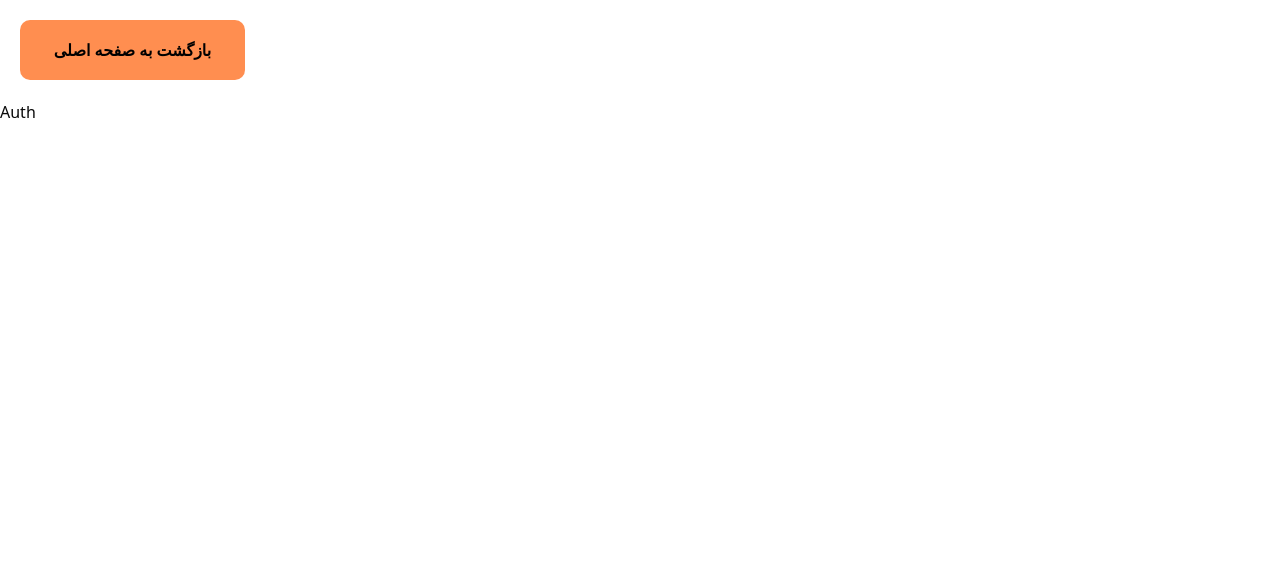
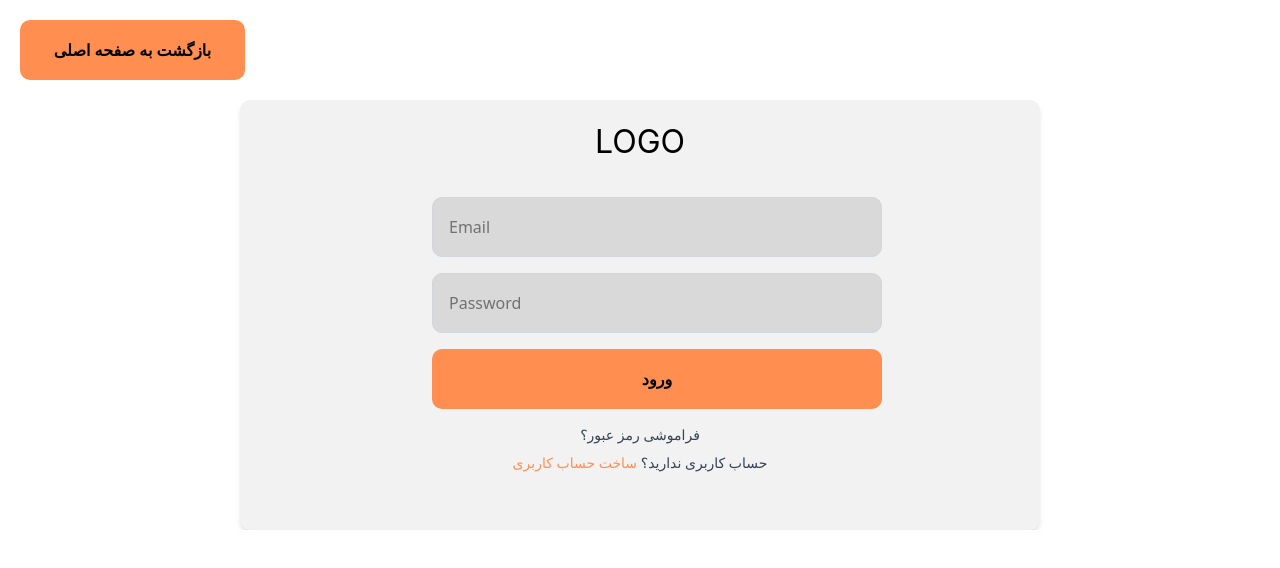
Before and after one commit to nima-saeidi/alborz-amozesh-frontend, a Next.js app: page /auth in a window 1280 px wide. Shown: the top 568 px of the page. Built offline with nearby package versions, Linux system fonts and the light colour scheme.

Commit message:
افزودن فرم ورود کاربر

```diff
--- a/src/app/auth/page.tsx
+++ b/src/app/auth/page.tsx
@@ -1,7 +1,112 @@
-export default function Page() {
-    return (
-        <div>
-            Auth
+"use client";
+
+import { useState } from "react";
+import Link from "next/link";
+import { useRouter } from "next/navigation";
+
+export default function AuthPage() {
+  const [email, setEmail] = useState("");
+  const [password, setPassword] = useState("");
+  const router = useRouter();
+
+  const handleSubmit = (e: React.FormEvent) => {
+    e.preventDefault();
+    if (email === "admin@example.com" && password === "123456") {
+      router.push("/dashboard");
+    } else {
+      alert("ایمیل یا رمز عبور اشتباه است.");
+    }
+  };
+
+  return (
+    <div className="bg-white  flex items-center justify-center overflow-hidden px-4">
+      <div
+        className="flex flex-col justify-center items-center shadow-md "
+        style={{
+          width: "800px",
+          height: "430px",
+          top: "150px",
+          left: "305px",
+          bottom: "217px",
+          borderRadius: "10px",
+          background: "#F2F2F2",
+          transform: "rotate(0deg)",
+          opacity: 1,
+        }}
+      >
+        {/* لوگو */}
+        <h1
+          className="text-center "
+          style={{
+            width: "96px",
+            height: "39px",
+            // position: "absolute",
+
+            top: "113px",
+            left: "511px",
+            fontFamily: "Inter, sans-serif",
+            fontWeight: 400,
+            fontStyle: "normal",
+            fontSize: "32px",
+            lineHeight: "100%",
+            letterSpacing: "0%",
+            textAlign: "center",
+            verticalAlign: "middle",
+            color: "#000000",
+            transform: "rotate(0deg) translateY(-35px)",
+            opacity: 1,
+            display: "flex",
+            alignItems: "center",
+            justifyContent: "center",
+          }}
+        >
+          LOGO
+        </h1>
+
+        {/* فرم */}
+        <form
+          onSubmit={handleSubmit}
+          className="w-full flex flex-col gap-4 ml-96"
+        >
+          <input
+            type="email"
+            placeholder="Email"
+            value={email}
+            onChange={(e) => setEmail(e.target.value)}
+            required
+            className="  w-[450px] h-[60px] rounded-[10px]  bg-[#D9D9D9] border border-gray-300 px-4 focus:outline-none focus:border-[#FF8E50]"
+          />
+
+          <input
+            type="password"
+            placeholder="Password"
+            value={password}
+            onChange={(e) => setPassword(e.target.value)}
+            required
+            className="w-[450px] h-[60px] rounded-[10px] bg-[#D9D9D9] border border-gray-300 px-4 focus:outline-none focus:border-[#FF8E50]"
+          />
+
+          <button
+            type="submit"
+            className="w-[450px] h-[60px] rounded-[10px] bg-[#FF8E50] text-black font-bold hover:bg-black hover:text-[#FF8E50] transition-all duration-200"
+          >
+            ورود
+          </button>
+        </form>
+
+        {/* لینک‌ها */}
+        <div className="mt-4 text-sm text-gray-700 flex flex-col items-center gap-2 text-center">
+          <Link href="/forgot-password" className="hover:text-[#FF8E50]">
+            فراموشی رمز عبور؟
+          </Link>
+          <div>
+            حساب کاربری ندارید؟{" "}
+            <Link href="/register" className="text-[#FF8E50] hover:underline">
+              ساخت حساب کاربری
+            </Link>
+          </div>
         </div>
-    );
-};
+      </div>
+    </div>
+  );
+}
```
